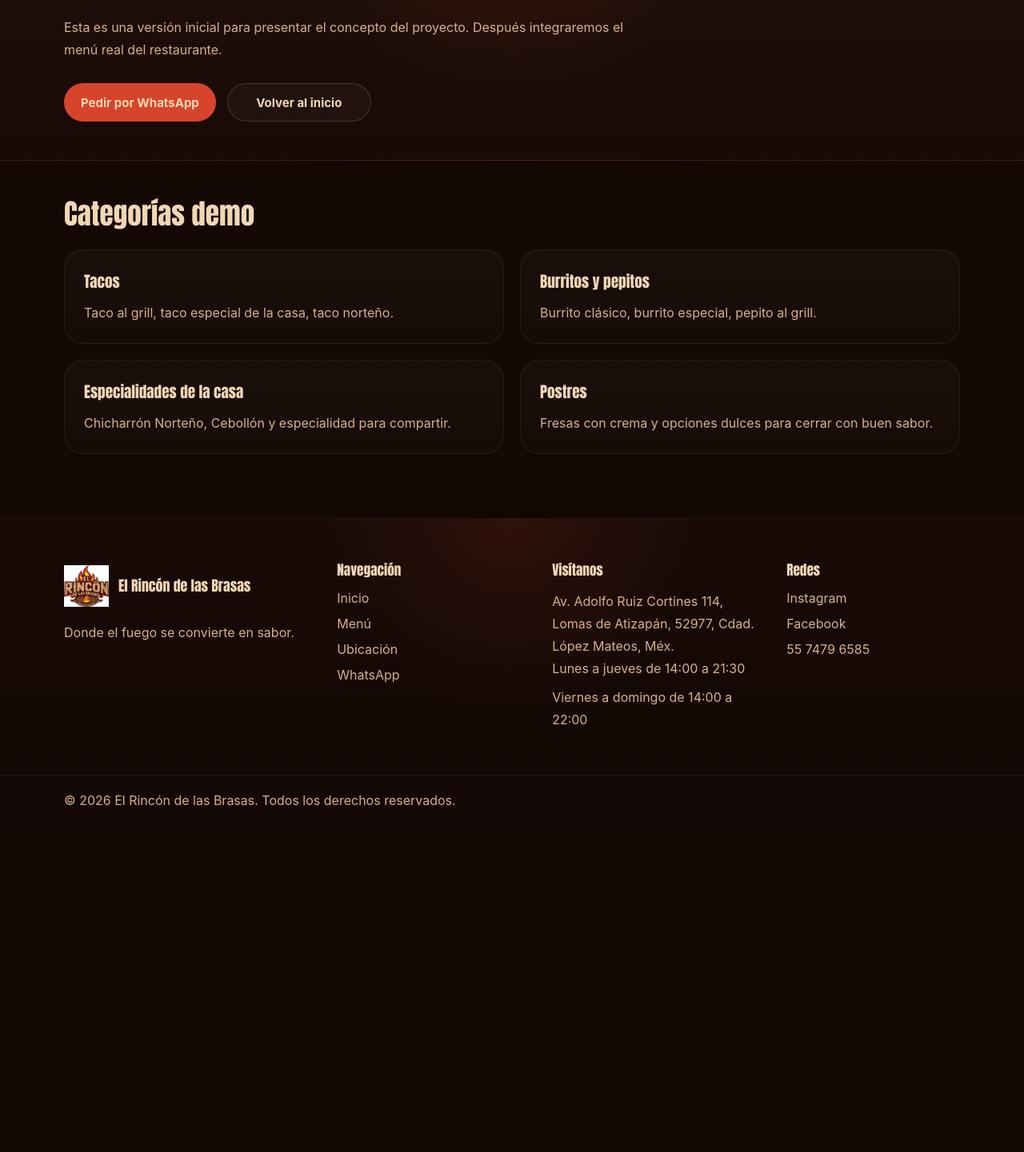
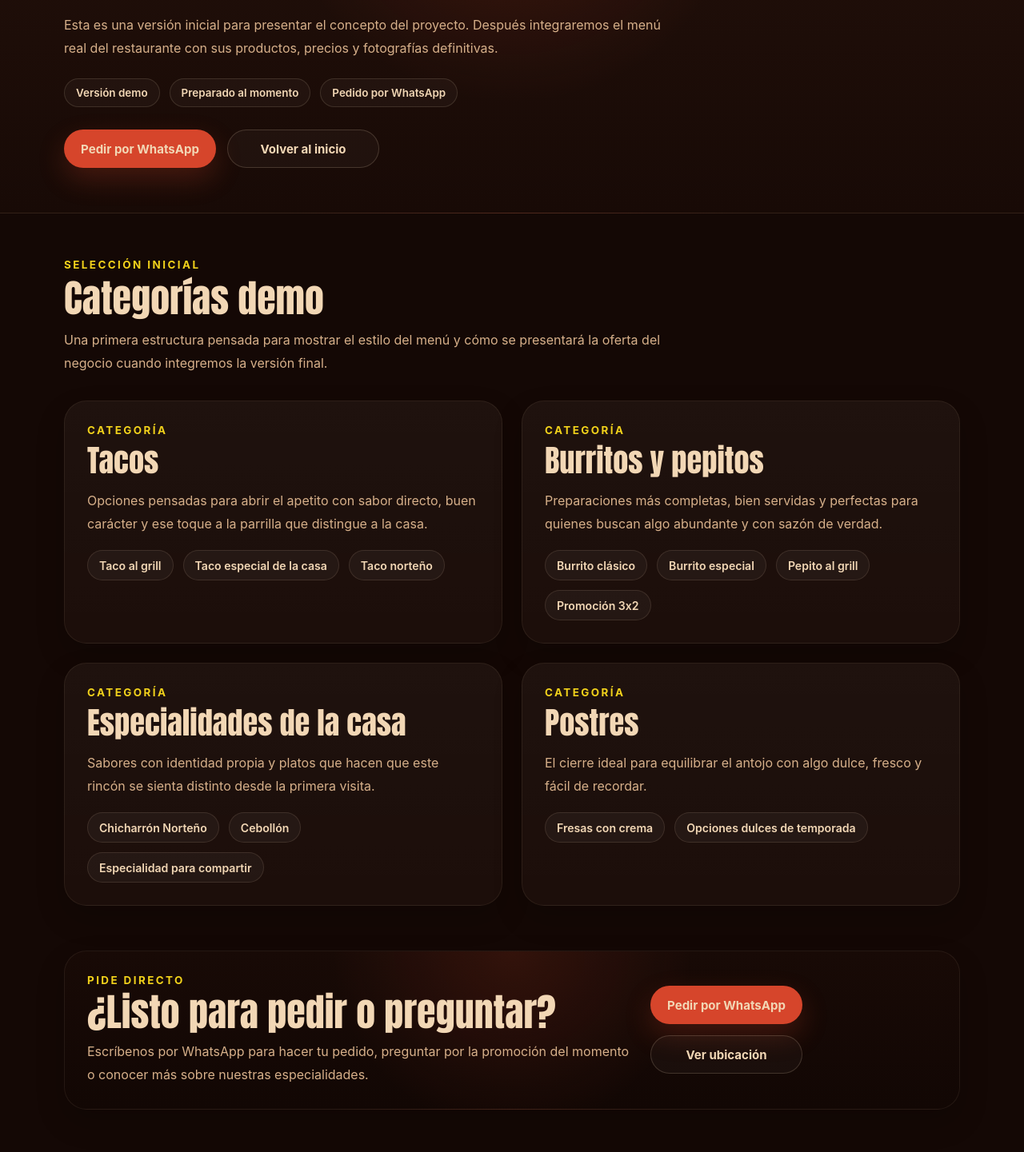
Before and after one commit to Genarohp7/el-rincon-de-las-brasas, a React (Vite) app: page /menu in a window 1280 px wide. Shown: the part 249-1690 px from the top of the page at 80% size. Before the commit the page ends 1280 px from the top, so only its background shows below. Built offline with nearby package versions, Linux system fonts and the light colour scheme.

Commit message:
feat: enhance menu page with premium layout and content structure

```diff
--- /dev/null
+++ b/src/data/menuSections.ts
@@ -0,0 +1,53 @@
+type MenuSection = {
+  id: string;
+  eyebrow: string;
+  title: string;
+  description: string;
+  items: string[];
+};
+
+const menuSections: MenuSection[] = [
+  {
+    id: "tacos",
+    eyebrow: "Categoría",
+    title: "Tacos",
+    description:
+      "Opciones pensadas para abrir el apetito con sabor directo, buen carácter y ese toque a la parrilla que distingue a la casa.",
+    items: ["Taco al grill", "Taco especial de la casa", "Taco norteño"],
+  },
+  {
+    id: "burritos-pepitos",
+    eyebrow: "Categoría",
+    title: "Burritos y pepitos",
+    description:
+      "Preparaciones más completas, bien servidas y perfectas para quienes buscan algo abundante y con sazón de verdad.",
+    items: [
+      "Burrito clásico",
+      "Burrito especial",
+      "Pepito al grill",
+      "Promoción 3x2",
+    ],
+  },
+  {
+    id: "especialidades",
+    eyebrow: "Categoría",
+    title: "Especialidades de la casa",
+    description:
+      "Sabores con identidad propia y platos que hacen que este rincón se sienta distinto desde la primera visita.",
+    items: [
+      "Chicharrón Norteño",
+      "Cebollón",
+      "Especialidad para compartir",
+    ],
+  },
+  {
+    id: "postres",
+    eyebrow: "Categoría",
+    title: "Postres",
+    description:
+      "El cierre ideal para equilibrar el antojo con algo dulce, fresco y fácil de recordar.",
+    items: ["Fresas con crema", "Opciones dulces de temporada"],
+  },
+];
+
+export default menuSections;
--- a/src/pages/MenuPage/MenuPage.css
+++ b/src/pages/MenuPage/MenuPage.css
@@ -10,7 +10,7 @@
 }
 
 .menu-page__hero {
-  padding: 72px 24px 48px;
+  padding: 72px 24px 56px;
   border-bottom: 1px solid rgba(242, 215, 181, 0.08);
   background:
     radial-gradient(
@@ -21,8 +21,10 @@
     linear-gradient(180deg, #22100a 0%, #180a06 100%);
 }
 
-.menu-page__eyebrow {
-  margin-bottom: 14px;
+.menu-page__eyebrow,
+.menu-page__section-eyebrow,
+.menu-page__cta-eyebrow,
+.menu-page__card-eyebrow {
   font-size: 0.84rem;
   font-weight: 700;
   letter-spacing: 0.18em;
@@ -30,21 +32,46 @@
   color: var(--color-accent);
 }
 
+.menu-page__eyebrow {
+  margin-bottom: 14px;
+}
+
 .menu-page__title {
   margin-bottom: 18px;
-  font-size: clamp(2.2rem, 5vw, 4.2rem);
-  line-height: 1;
+  font-size: clamp(2.4rem, 5vw, 4.4rem);
+  line-height: 0.95;
 }
 
 .menu-page__description {
-  max-width: 700px;
-  margin-bottom: 28px;
+  max-width: 760px;
+  margin-bottom: 24px;
   font-size: 1rem;
-  line-height: 1.75;
+  line-height: 1.8;
   color: var(--color-text-muted);
 }
 
-.menu-page__actions {
+.menu-page__badges {
+  display: flex;
+  flex-wrap: wrap;
+  gap: 12px;
+  margin-bottom: 28px;
+}
+
+.menu-page__badge {
+  display: inline-flex;
+  align-items: center;
+  min-height: 36px;
+  padding: 0 14px;
+  border: 1px solid rgba(242, 215, 181, 0.14);
+  border-radius: 999px;
+  background-color: rgba(255, 255, 255, 0.03);
+  color: var(--color-text-primary);
+  font-size: 0.84rem;
+  font-weight: 600;
+}
+
+.menu-page__actions,
+.menu-page__cta-actions {
   display: flex;
   flex-wrap: wrap;
   gap: 14px;
@@ -54,7 +81,7 @@
   display: inline-flex;
   align-items: center;
   justify-content: center;
-  min-width: 180px;
+  min-width: 190px;
   min-height: 48px;
   padding: 0 20px;
   border: 1px solid transparent;
@@ -65,7 +92,9 @@
   transition:
     transform 0.22s ease,
     border-color 0.22s ease,
-    background-color 0.22s ease;
+    background-color 0.22s ease,
+    color 0.22s ease,
+    box-shadow 0.22s ease;
 }
 
 .menu-page__button:hover {
@@ -75,6 +104,7 @@
 .menu-page__button--primary {
   background-color: var(--color-brand-primary);
   color: var(--color-text-primary);
+  box-shadow: 0 14px 34px rgba(214, 69, 43, 0.24);
 }
 
 .menu-page__button--primary:hover {
@@ -92,41 +122,130 @@
 }
 
 .menu-page__section {
-  padding: 48px 24px 80px;
+  padding: 56px 24px 32px;
+}
+
+.menu-page__section-header {
+  max-width: 760px;
+  margin-bottom: 32px;
+}
+
+.menu-page__section-eyebrow {
+  margin-bottom: 12px;
 }
 
 .menu-page__section-title {
-  margin-bottom: 24px;
-  font-size: clamp(1.6rem, 3vw, 2.2rem);
-  line-height: 1.1;
+  margin-bottom: 14px;
+  font-size: clamp(2rem, 4vw, 3rem);
+  line-height: 0.95;
+}
+
+.menu-page__section-description {
+  line-height: 1.8;
+  color: var(--color-text-muted);
 }
 
 .menu-page__grid {
   display: grid;
   grid-template-columns: repeat(2, minmax(0, 1fr));
-  gap: 20px;
+  gap: 24px;
 }
 
 .menu-page__card {
-  padding: 24px;
+  display: flex;
+  flex-direction: column;
+  gap: 18px;
+  padding: 28px;
   border: 1px solid rgba(242, 215, 181, 0.08);
-  border-radius: 24px;
-  background: linear-gradient(
-    180deg,
-    rgba(255, 255, 255, 0.03) 0%,
-    rgba(255, 255, 255, 0.015) 100%
-  );
+  border-radius: 28px;
+  background:
+    linear-gradient(
+      180deg,
+      rgba(255, 255, 255, 0.03) 0%,
+      rgba(255, 255, 255, 0.015) 100%
+    ),
+    #180a06;
+  box-shadow: 0 16px 36px rgba(0, 0, 0, 0.18);
   will-change: transform, opacity;
 }
 
-.menu-page__card-title {
-  margin-bottom: 12px;
-  font-size: 1.2rem;
+.menu-page__card-head {
+  display: flex;
+  flex-direction: column;
+  gap: 12px;
 }
 
-.menu-page__card-text {
-  line-height: 1.7;
+.menu-page__card-title {
+  font-size: clamp(1.8rem, 3vw, 2.4rem);
+  line-height: 0.95;
+}
+
+.menu-page__card-text,
+.menu-page__cta-text {
+  line-height: 1.8;
   color: var(--color-text-muted);
+}
+
+.menu-page__item-list {
+  display: flex;
+  flex-wrap: wrap;
+  gap: 12px;
+}
+
+.menu-page__item-pill {
+  display: inline-flex;
+  align-items: center;
+  min-height: 38px;
+  padding: 0 14px;
+  border: 1px solid rgba(242, 215, 181, 0.12);
+  border-radius: 999px;
+  background-color: rgba(255, 255, 255, 0.04);
+  color: var(--color-text-primary);
+  font-size: 0.88rem;
+  font-weight: 600;
+}
+
+.menu-page__cta-section {
+  padding: 24px 24px 88px;
+}
+
+.menu-page__cta-card {
+  display: flex;
+  align-items: center;
+  justify-content: space-between;
+  gap: 24px;
+  padding: 28px;
+  border: 1px solid rgba(242, 215, 181, 0.08);
+  border-radius: 28px;
+  background:
+    radial-gradient(
+      circle at top,
+      rgba(214, 69, 43, 0.14) 0%,
+      rgba(214, 69, 43, 0) 38%
+    ),
+    linear-gradient(180deg, #180a06 0%, #120704 100%);
+  box-shadow: 0 16px 36px rgba(0, 0, 0, 0.18);
+}
+
+.menu-page__cta-content {
+  max-width: 680px;
+}
+
+.menu-page__cta-title {
+  margin: 10px 0 12px;
+  font-size: clamp(2rem, 4vw, 3rem);
+  line-height: 0.95;
+}
+
+@media (max-width: 980px) {
+  .menu-page__grid {
+    grid-template-columns: 1fr;
+  }
+
+  .menu-page__cta-card {
+    flex-direction: column;
+    align-items: flex-start;
+  }
 }
 
 @media (max-width: 768px) {
@@ -134,11 +253,8 @@
     padding-bottom: 88px;
   }
 
-  .menu-page__grid {
-    grid-template-columns: 1fr;
-  }
-
-  .menu-page__actions {
+  .menu-page__actions,
+  .menu-page__cta-actions {
     flex-direction: column;
   }
 
@@ -146,3 +262,17 @@
     width: 100%;
   }
 }
+
+@media (max-width: 640px) {
+  .menu-page__hero,
+  .menu-page__section,
+  .menu-page__cta-section {
+    padding-left: 16px;
+    padding-right: 16px;
+  }
+
+  .menu-page__card,
+  .menu-page__cta-card {
+    padding: 24px;
+  }
+}
--- a/src/pages/MenuPage/MenuPage.tsx
+++ b/src/pages/MenuPage/MenuPage.tsx
@@ -4,6 +4,7 @@ import Footer from "../../components/layout/Footer/Footer";
 import Header from "../../components/layout/Header/Header";
 import MobileStickyBar from "../../components/layout/MobileStickyBar/MobileStickyBar";
 import businessInfo from "../../data/businessInfo";
+import menuSections from "../../data/menuSections";
 import {
   fadeUpVariant,
   staggerContainerVariant,
@@ -36,8 +37,18 @@ function MenuPage() {
               variants={fadeUpVariant}
             >
               Esta es una versión inicial para presentar el concepto del
-              proyecto. Después integraremos el menú real del restaurante.
+              proyecto. Después integraremos el menú real del restaurante con
+              sus productos, precios y fotografías definitivas.
             </motion.p>
+
+            <motion.div
+              className="menu-page__badges"
+              variants={fadeUpVariant}
+            >
+              <span className="menu-page__badge">Versión demo</span>
+              <span className="menu-page__badge">Preparado al momento</span>
+              <span className="menu-page__badge">Pedido por WhatsApp</span>
+            </motion.div>
 
             <motion.div
               className="menu-page__actions"
@@ -68,57 +79,92 @@ function MenuPage() {
             variants={staggerContainerVariant}
             initial="hidden"
             whileInView="visible"
-            viewport={{ once: true, amount: 0.2 }}
+            viewport={{ once: true, amount: 0.15 }}
           >
-            <motion.h2
-              className="menu-page__section-title"
+            <motion.div
+              className="menu-page__section-header"
               variants={fadeUpVariant}
             >
-              Categorías demo
-            </motion.h2>
+              <p className="menu-page__section-eyebrow">Selección inicial</p>
+              <h2 className="menu-page__section-title">Categorías demo</h2>
+              <p className="menu-page__section-description">
+                Una primera estructura pensada para mostrar el estilo del menú y
+                cómo se presentará la oferta del negocio cuando integremos la
+                versión final.
+              </p>
+            </motion.div>
 
             <div className="menu-page__grid">
+              {menuSections.map((section) => (
                 <motion.article
                   className="menu-page__card"
+                  key={section.id}
                   variants={fadeUpVariant}
                 >
-                <h3 className="menu-page__card-title">Tacos</h3>
+                  <div className="menu-page__card-head">
+                    <p className="menu-page__card-eyebrow">
+                      {section.eyebrow}
+                    </p>
+                    <h3 className="menu-page__card-title">{section.title}</h3>
+                  </div>
+
                   <p className="menu-page__card-text">
-                  Taco al grill, taco especial de la casa, taco norteño.
+                    {section.description}
                   </p>
+
+                  <div className="menu-page__item-list">
+                    {section.items.map((item) => (
+                      <span className="menu-page__item-pill" key={item}>
+                        {item}
+                      </span>
+                    ))}
+                  </div>
                 </motion.article>
+              ))}
+            </div>
+          </motion.div>
+        </section>
 
-              <motion.article
-                className="menu-page__card"
+        <section className="menu-page__cta-section">
+          <motion.div
+            className="menu-page__container"
             variants={fadeUpVariant}
+            initial="hidden"
+            whileInView="visible"
+            viewport={{ once: true, amount: 0.25 }}
           >
-                <h3 className="menu-page__card-title">Burritos y pepitos</h3>
-                <p className="menu-page__card-text">
-                  Burrito clásico, burrito especial, pepito al grill.
+            <div className="menu-page__cta-card">
+              <div className="menu-page__cta-content">
+                <p className="menu-page__cta-eyebrow">Pide directo</p>
+                <h2 className="menu-page__cta-title">
+                  ¿Listo para pedir o preguntar?
+                </h2>
+                <p className="menu-page__cta-text">
+                  Escríbenos por WhatsApp para hacer tu pedido, preguntar por la
+                  promoción del momento o conocer más sobre nuestras
+                  especialidades.
                 </p>
-              </motion.article>
+              </div>
 
-              <motion.article
-                className="menu-page__card"
-                variants={fadeUpVariant}
+              <div className="menu-page__cta-actions">
+                <a
+                  className="menu-page__button menu-page__button--primary"
+                  href={businessInfo.whatsappHref}
+                  target="_blank"
+                  rel="noreferrer"
                 >
-                <h3 className="menu-page__card-title">
-                  Especialidades de la casa
-                </h3>
-                <p className="menu-page__card-text">
-                  Chicharrón Norteño, Cebollón y especialidad para compartir.
-                </p>
-              </motion.article>
+                  Pedir por WhatsApp
+                </a>
 
-              <motion.article
-                className="menu-page__card"
-                variants={fadeUpVariant}
+                <a
+                  className="menu-page__button menu-page__button--secondary"
+                  href={businessInfo.mapsHref}
+                  target="_blank"
+                  rel="noreferrer"
                 >
-                <h3 className="menu-page__card-title">Postres</h3>
-                <p className="menu-page__card-text">
-                  Fresas con crema y opciones dulces para cerrar con buen sabor.
-                </p>
-              </motion.article>
+                  Ver ubicación
+                </a>
+              </div>
             </div>
           </motion.div>
         </section>
```
Lines whose indentation alone changed are shown as unchanged.
